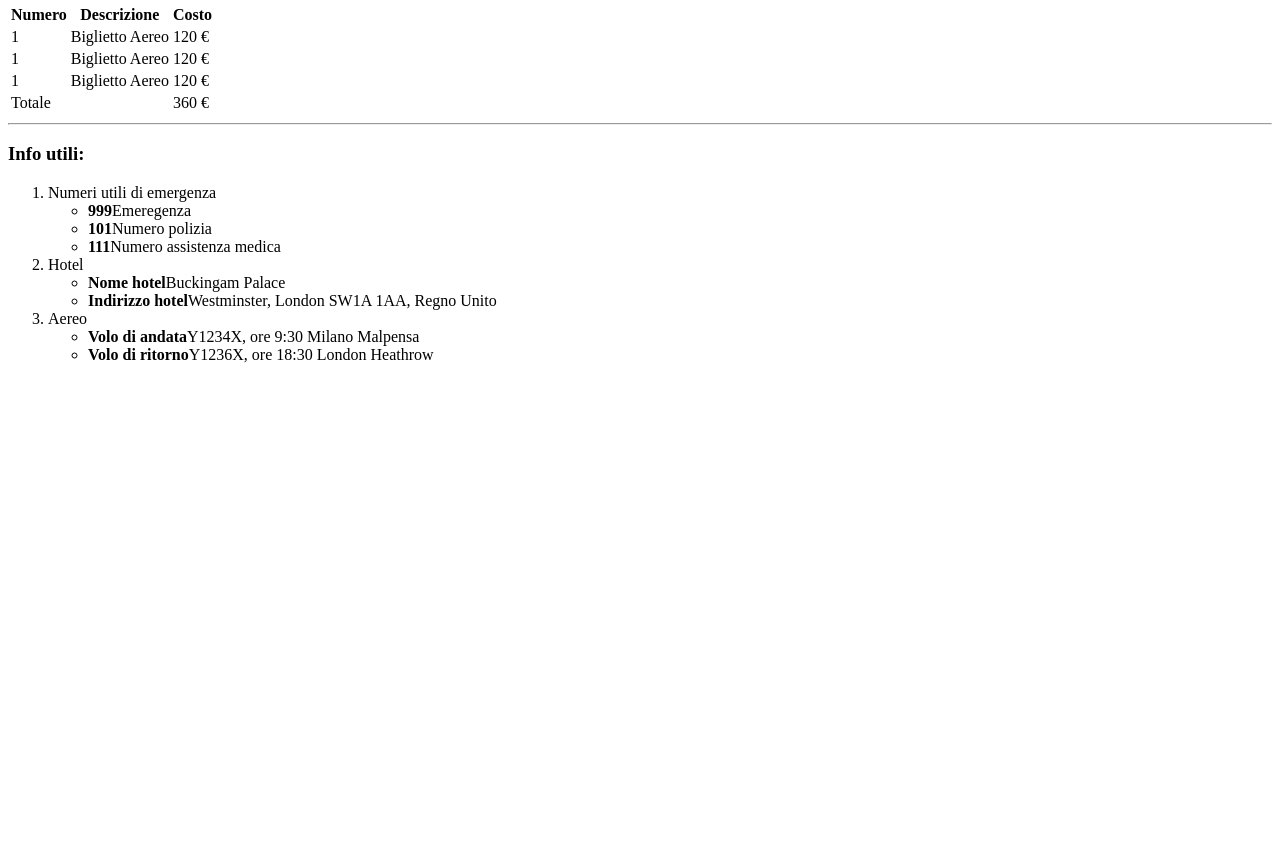
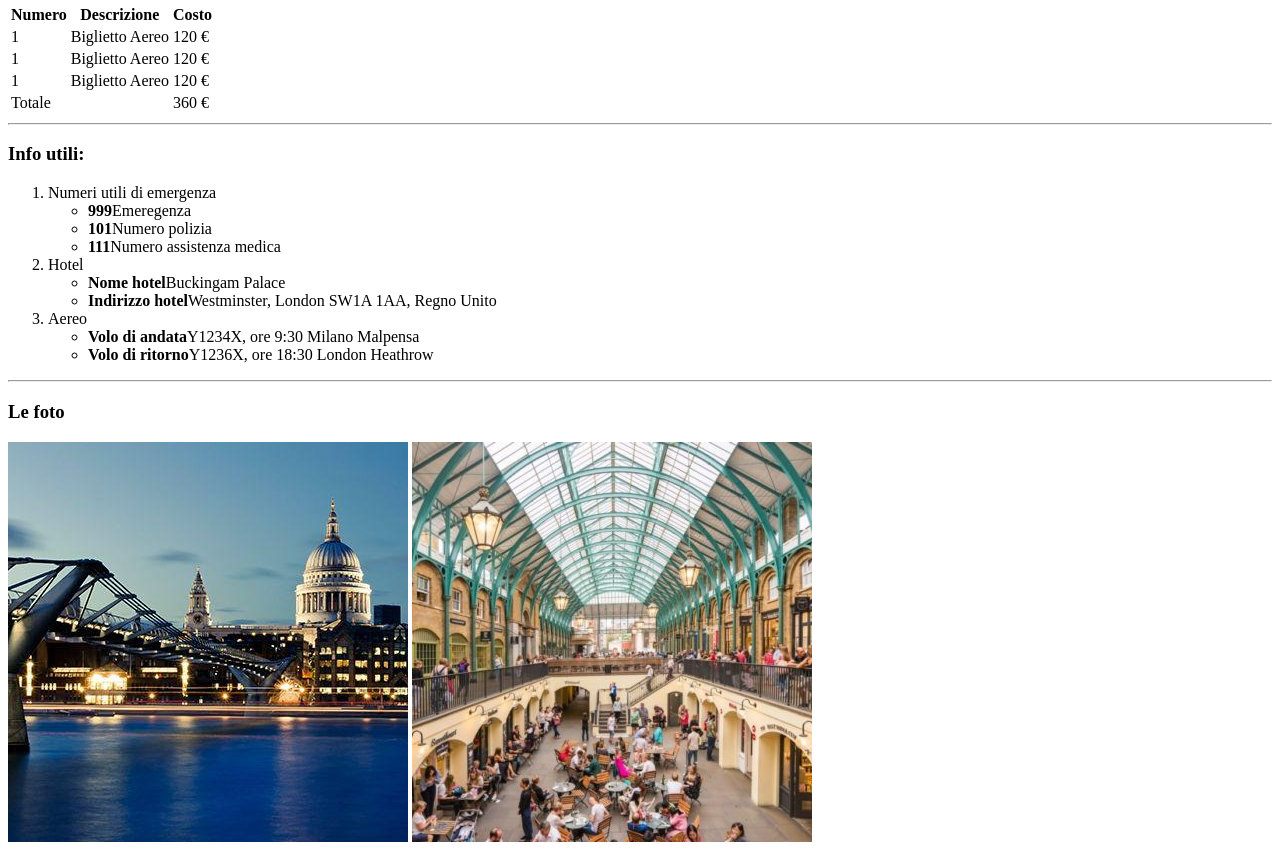
Before and after one commit to mikzanco/Primo-esercizio-HTML, a plain HTML site: page index.html in a window 1280 px wide. Shown: the part 758-1612 px from the top of the page. Before the commit the page ends 1138 px from the top, so only its background shows below. Drawn offline with Linux system fonts and the light colour scheme.

Commit message:
[add] img

```diff
--- a/index.html
+++ b/index.html
@@ -7,6 +7,7 @@
   <title>Il mio Viaggio a LOndra</title>
 </head>
 <body>
+
   <!-- creo un header -->
   <header>
     <h1>Il mio Viagio a Londra</h1>
@@ -20,6 +21,7 @@
 
   <!-- parte centrale-->
   <main>
+    <div>
       <h2>Le mie spese</h2>
         <table>
           <thead>
@@ -54,7 +56,9 @@
             </tr>
           </tfoot>
         </table>
+      </div>
     <hr>
+
     <!-- info -->
     <h3>Info utili:</h3>
     <ol>
@@ -78,7 +82,15 @@
         </ul>
       </li>
     </ol>
+    <hr>
+  </main>
 
-  </main>
+  <footer>
+
+    <!-- add photo -->
+    <h3>Le foto</h3>
+    <img src="img/london3.jpg" alt="st. paul">
+    <img src="img/London4.jpg" alt="bar">
+  </footer>
 </body>
 </html>
```
Lines whose indentation alone changed are shown as unchanged.
